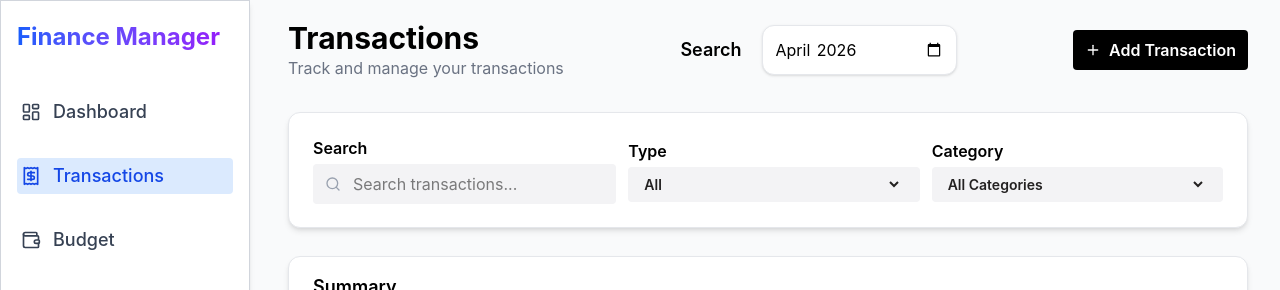
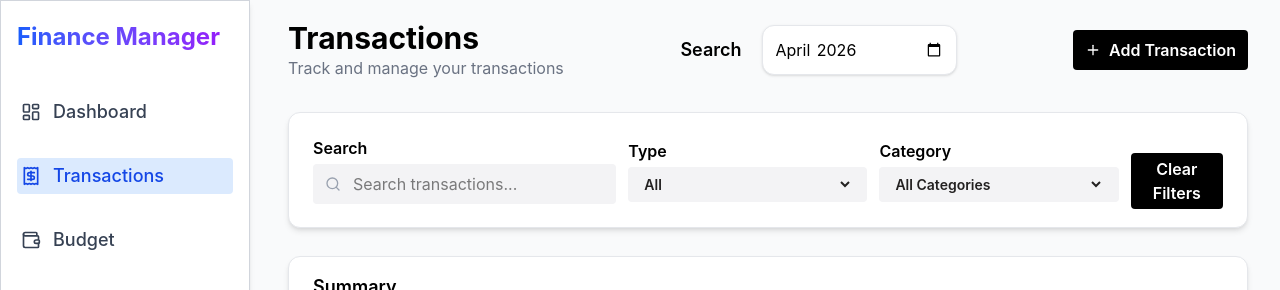
Before and after one commit to DedCtrl/finance-manager, a React (Vite) app: page /#/Transactions in a window 1280 px wide. Shown: the top 290 px of the page. Built offline with nearby package versions, Linux system fonts and the light colour scheme; no server answers.

Commit message:
fixed search

```diff
--- a/src/Pages/Expenses.jsx
+++ b/src/Pages/Expenses.jsx
@@ -7,7 +7,9 @@ import Transactions from './Expenses/Transactions'
 import AddExpense from './Expenses/AddExpense'
 import { useSearchParams } from 'react-router-dom'
 const Expenses = () => {
-  const [Search, setSearch] = useState('')
+ const [Search, setSearch] = useState('')
+const [typeFilter, setTypeFilter] = useState('')
+const [categoryFilter, setCategoryFilter] = useState('')
   const [isOpen, setIsOpen] = useState(false)
 
   const [selectedMonth, setSelectedMonth] = useState('')
@@ -29,9 +31,9 @@ const Expenses = () => {
     }
       <div className='w-[80%]  bg-[#F9FAFB] absolute right-0 '>
       <ExpensesTop setIsOpen={setIsOpen} setSelectedMonth={setSelectedMonth} selectedMonth={selectedMonth} />
-      <ExpensesSearch setSearch={setSearch} Search={Search} />
+      <ExpensesSearch setSearch={setSearch} Search={Search} setTypeFilter={setTypeFilter} setCategoryFilter={setCategoryFilter} typeFilter={typeFilter} categoryFilter={categoryFilter} />
       <Summary Search={Search} setSelectedMonth={setSelectedMonth} selectedMonth={selectedMonth} />
-      <Transactions Search={Search} setSelectedMonth={setSelectedMonth} selectedMonth={selectedMonth} />
+      <Transactions Search={Search} setSelectedMonth={setSelectedMonth} selectedMonth={selectedMonth} setTypeFilter={setTypeFilter} setCategoryFilter={setCategoryFilter} typeFilter={typeFilter} categoryFilter={categoryFilter} />
       </div>
     </div>
 
--- a/src/Pages/Expenses/ExpensesSearch.jsx
+++ b/src/Pages/Expenses/ExpensesSearch.jsx
@@ -1,73 +1,55 @@
 import React from "react";
 
-const ExpensesSearch = ({ setSearch, Search }) => {
+const ExpensesSearch = ({ setSearch, Search, setTypeFilter, setCategoryFilter, typeFilter, categoryFilter }) => {
+
   return (
-    <div className="w-full  h-35  px-8 py-3 flex justify-between items-center">
-      <div className="bg-white shadow-md  w-full h-full rounded-xl border border-gray-200 flex items-center gap-3 px-6 ">
-        <div className="w-1/3  ">
+    <div className="w-full h-35 px-8 py-3">
+      <div className="bg-white shadow-md justify-between w-full h-full rounded-xl border border-gray-200 flex items-center gap-3 px-6">
+
+        {/* Search Input */}
+        <div className="w-1/3">
           <h3 className="font-semibold">Search</h3>
           <div className="bg-[#F3F3F5] py-2 px-10 rounded flex items-center gap-2 mt-1 relative">
-            <svg
-              xmlns="http://www.w3.org/2000/svg"
-              width="24"
-              height="24"
-              viewBox="0 0 24 24"
-              fill="none"
-              stroke="currentColor"
-              stroke-width="2"
-              stroke-linecap="round"
-              stroke-linejoin="round"
-              class="lucide lucide-search absolute left-3 top-1/2 transform -translate-y-1/2 w-4 h-4 text-gray-400"
-            >
+            <svg xmlns="http://www.w3.org/2000/svg" width="24" height="24" viewBox="0 0 24 24" fill="none" stroke="currentColor" strokeWidth="2" strokeLinecap="round" strokeLinejoin="round" className="absolute left-3 top-1/2 transform -translate-y-1/2 w-4 h-4 text-gray-400">
               <circle cx="11" cy="11" r="8"></circle>
               <path d="m21 21-4.3-4.3"></path>
             </svg>
             <input
-            className="outline-none"
-            onChange={(e)=>{
-              setSearch(e.target.value)
-            }}
-            type="text" placeholder="Search transactions..." />
+              className="outline-none bg-transparent"
+              value={Search}
+      onChange={(e) => setSearch(e.target.value)}
+              type="text"
+              placeholder="Search transactions..."
+            />
           </div>
         </div>
-        <div className="w-1/3  ">
+
+        {/* Type Filter */}
+        <div className="w-1/3">
           <h3 className="font-semibold">Type</h3>
-          <div className="bg-[#F3F3F5] py-2 justify-between rounded flex items-center gap-2 mt-1 relative">
+          <div className="bg-[#F3F3F5] py-2 justify-between rounded flex items-center gap-2 mt-1">
             <select
-
-            value={Search}
-            onChange={(e) =>{
-      if(e.target.value === "All"){
-        setSearch("")
-      }else{
-        setSearch(e.target.value)
-      }
-    }}
-              name=""
-              id=""
-              className="flex outline-0 justify-between w-[94%] text-[14px] font-semibold bg-transparent px-3 text-[#232121]"
+            value={typeFilter}
+              onChange={(e) => setTypeFilter(e.target.value === "All" ? "" : e.target.value)}
+              className="flex outline-0 w-[94%] text-[14px] font-semibold bg-transparent px-3 text-[#232121]"
             >
-              <option value="All" >All</option>
-              <option value="Income" >Income</option>
-              <option value="Expense" >Expense</option>
-            </select >
+              <option value="All">All</option>
+              <option value="Income">Income</option>
+              <option value="Expense">Expense</option>
+            </select>
           </div>
         </div>
-        <div className="w-1/3  ">
+
+        {/* Category Filter */}
+        <div className="w-1/3">
           <h3 className="font-semibold">Category</h3>
-          <div className="bg-[#F3F3F5] py-2 rounded flex items-center gap-2 mt-1 relative">
+          <div className="bg-[#F3F3F5] py-2 rounded flex items-center gap-2 mt-1">
             <select
-            onChange={(e) =>{
-      if(e.target.value === "all"){
-        setSearch("")
-      }else{
-        setSearch(e.target.value)
-      }
-    }}
-            id="category" name="category"  className="flex outline-0 justify-between w-[94%] text-[14px] font-semibold bg-transparent px-3 text-[#232121]">
-              <option value="all" selected>
-                All Categories
-              </option>
+              value={categoryFilter}
+              onChange={(e) => setCategoryFilter(e.target.value === "all" ? "" : e.target.value)}
+              className="flex outline-0 w-[94%] text-[14px] font-semibold bg-transparent px-3 text-[#232121]"
+            >
+              <option value="all">All Categories</option>
               <option value="food">Food & Dining</option>
               <option value="transport">Transportation</option>
               <option value="shopping">Shopping</option>
@@ -80,6 +62,20 @@ const ExpensesSearch = ({ setSearch, Search }) => {
             </select>
           </div>
         </div>
+
+        {/* Clear Button */}
+        <div>
+          <button
+            onClick={() => {
+              setSearch("");
+              setTypeFilter("");
+              setCategoryFilter("");
+            }}
+            className="bg-black text-white font-semibold mt-5.5 px-3 py-1 rounded">
+            Clear Filters
+          </button>
+        </div>
+
       </div>
     </div>
   );
--- a/src/Pages/Expenses/Transactions.jsx
+++ b/src/Pages/Expenses/Transactions.jsx
@@ -3,7 +3,7 @@ import { getAuth, onAuthStateChanged } from 'firebase/auth';
 import { getDatabase, ref, push, set, onValue, get, remove } from "firebase/database";
 import app from "../../FirebaseConfig";
 
-const Transactions = ({ Search , setSelectedMonth , selectedMonth }) => {
+const Transactions = ({ Search , setSelectedMonth , selectedMonth, typeFilter, categoryFilter }) => {
 const [amountCss, setAmountCss] = useState('text-green-500')
 const [logo, setLogo] = useState('💰')
 const [sign, setSign] = useState('-')
@@ -44,22 +44,22 @@ const handleDelete =(id)=>{
 
 
 const transactionFilter = transaction.filter((t) => {
-  const search = (Search || '').toLowerCase();
-
-  const matchesSearch =
-    t.description.toLowerCase().includes(search) ||
-    t.category.toLowerCase().includes(search) ||
-    t.type.toLowerCase().includes(search);
-
-  const transactionMonth = new Date(t.date).toISOString().slice(0, 7);
-
-  const matchesMonth = selectedMonth
-    ? transactionMonth === selectedMonth
+  const matchesSearch = Search
+    ? t.description.toLowerCase().includes(Search.toLowerCase()) ||
+      t.category.toLowerCase().includes(Search.toLowerCase())
     : true;
 
-  return matchesSearch && matchesMonth;
+  const matchesType = typeFilter ? t.type === typeFilter : true;
+
+  const matchesCategory = categoryFilter
+    ? t.category.toLowerCase() === categoryFilter.toLowerCase()
+    : true;
+
+  const transactionMonth = t.date?.slice(0, 7);
+  const matchesMonth = selectedMonth ? transactionMonth === selectedMonth : true;
+
+  return matchesSearch && matchesType && matchesCategory && matchesMonth;
 });
-
 
 
 
--- a/src/components/SignIn.jsx
+++ b/src/components/SignIn.jsx
@@ -9,6 +9,8 @@ const SignIn = () => {
   const [name, setName] = useState("");
   const [email, setEmail] = useState("");
   const [password, setPassword] = useState("");
+  const [error, setError] = useState("");
+  const [userCreated, setUserCreated] = useState('');
 
   // const saveData = ()=>{
   //     const db = getDatabase(app);
@@ -31,7 +33,15 @@ const SignIn = () => {
             email,
             password
         ).then(()=>{
-            alert("User created successfully");
+           setUserCreated('User created successfully! Please login to continue.')
+        }).catch((error)=>{
+            if(error.code === 'auth/email-already-in-use'){
+                setError('Email already in use. Please login or use a different email.')
+            } else if (error.code === 'auth/invalid-email') {
+                setError('Invalid email format. Please enter a valid email address.')
+            } else if (error.code === 'auth/weak-password') {
+                setError('Weak password. Password should be at least 6 characters long.')
+            }
         })
     }
 
@@ -42,7 +52,7 @@ const SignIn = () => {
     // Handle login logic here
   };
   return (
-    <div className="h-screen w-screen flex items-center flex-col justify-center bg-[#F7FAFF]">
+    <div className="h-screen w-full flex items-center flex-col justify-center bg-[#F7FAFF]">
       <div className="text-4xl font-bold bg-linear-to-r py-1 from-blue-600 to-purple-600 bg-clip-text text-transparent">
         Finance Manager
       </div>
@@ -113,6 +123,10 @@ const SignIn = () => {
               id="password"
             />
           </div>
+          <div>
+            {error && <p className="text-red-500 bg-gray-100 p-0.5 rounded ">{error}</p>}
+            {userCreated && <p className="text-green-500 bg-gray-100 p-0.5 rounded my-0.5">{userCreated}</p>}
+          </div>
           <button  className="bg-black text-white py-2 px-4 rounded-lg hover:bg-gray-800">
             Signup
           </button>
```
